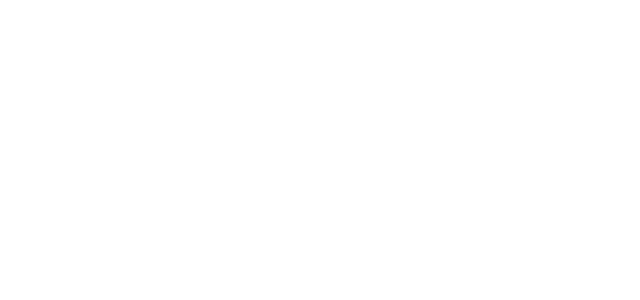
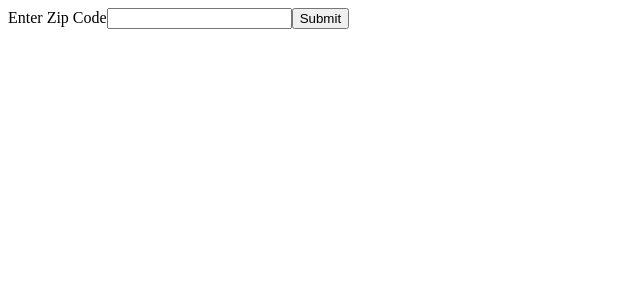
Before and after one commit to ri-ca4/react-node-weather, a React (Create React App) app in the folder client/: page / in a window 1280 px wide. Shown: the top 300 px of the page, without its empty margins (0-640 px from the left). Built offline with nearby package versions, Linux system fonts and the light colour scheme.

Commit message:
create ui

```diff
--- a/client/package.json
+++ b/client/package.json
@@ -6,6 +6,7 @@
     "@testing-library/jest-dom": "^5.16.5",
     "@testing-library/react": "^13.4.0",
     "@testing-library/user-event": "^13.5.0",
+    "axios": "^1.3.5",
     "react": "^18.2.0",
     "react-dom": "^18.2.0",
     "react-scripts": "5.0.1",
--- a/client/src/App.js
+++ b/client/src/App.js
@@ -1,10 +1,58 @@
-import logo from './logo.svg';
 import './App.css';
+import { useState } from 'react';
+import  axios from 'axios';
+
 
 function App() {
+  const [location, setLocation] = useState('');
+  const [weather, setWeather] = useState('');
+  const [isResults, setIsResults] = useState(false)
+
+  const getWeather = ()=>{
+    const options = {
+      method:'GET',
+      url: 'http://localhost:5000/weather',
+      params: {loc: location}
+    };
+
+    axios.request(options).then((response)=>{
+      const data = response.data;
+      console.log(data)
+      setWeather(data);
+    }).catch((error)=>{
+      console.log(error);
+    });
+  };
+
+  function handleOnChange(e){
+    setLocation(e.target.value);
+  };
+
+  function handleSubmit(){
+    var regex = /^\d{5}$/;
+    if(regex.test(location)){
+      getWeather();
+      setIsResults(true)
+    }else{
+      alert("please enter a 5 digit zip code");
+    };
+  };
+
   return (
-    <div className="App">
-
+    <div id="App">
+      <div id="search-bar">
+        <label name="search">Enter Zip Code</label>
+        <input name="search" type="number" onChange={handleOnChange}/>
+        <button id="submit" onClick={handleSubmit}>Submit</button>
+      </div>
+      {
+        isResults &&
+        <div id="results">
+          <h1>{weather.name}</h1>
+          <h3>{((weather.main.temp-273.15)*1.8)+32}&#8457;</h3>
+          <p>{weather.weather[0].description}</p>
+        </div>
+      }
     </div>
   );
 }
```
Also changed, not shown: 1 other file (tests, documents, lock files or other folders).
